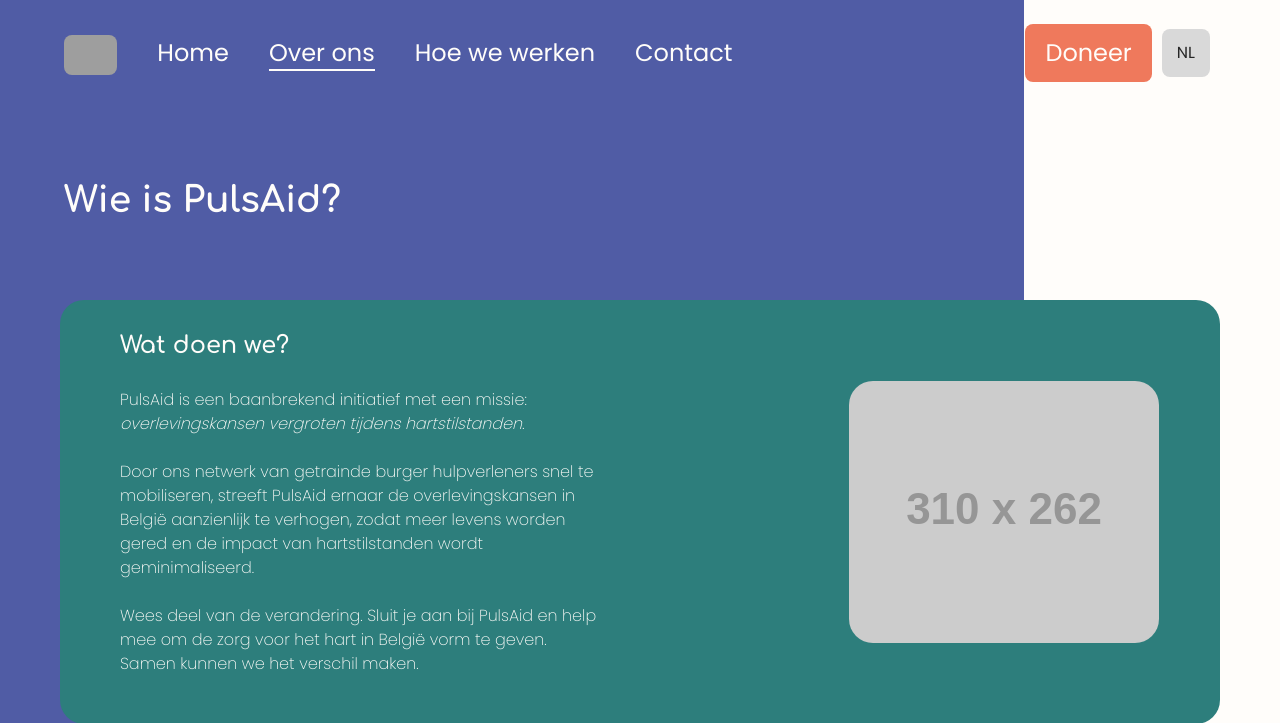
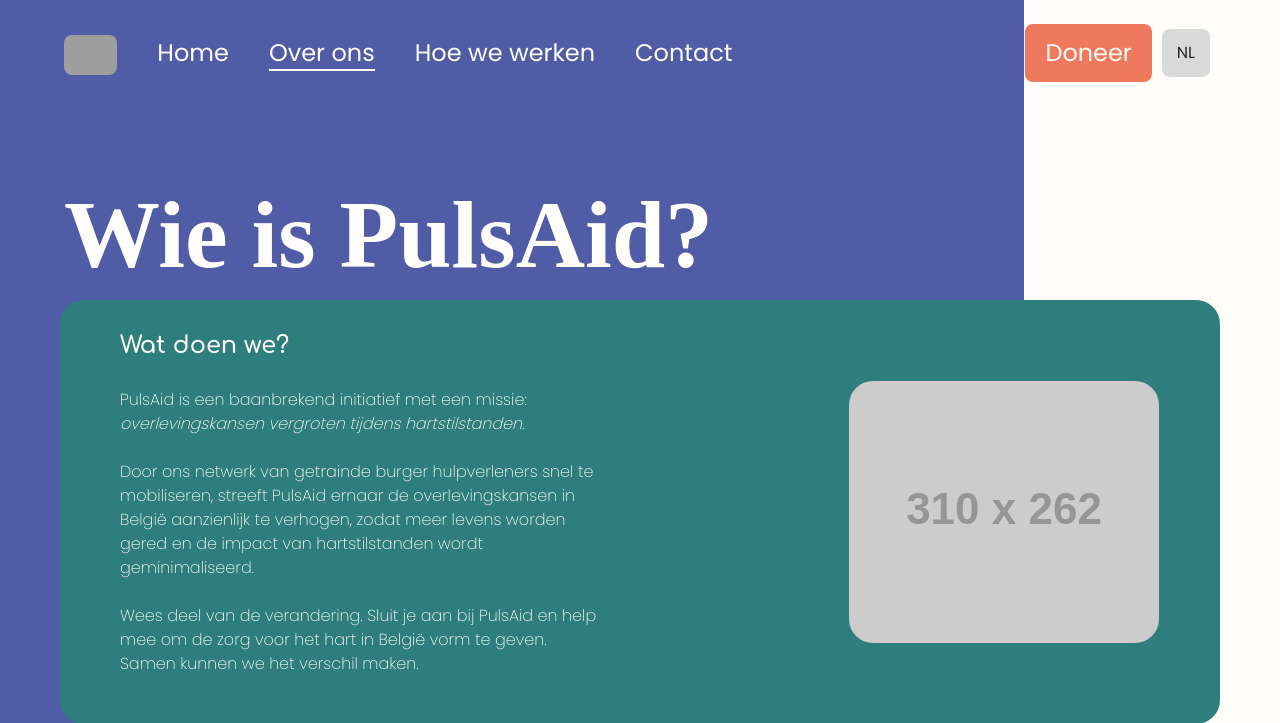
Before and after one commit to yoyoplayer12/pulsaid, a PHP site: page /nl/about.html in a window 1280 px wide. Shown: the top 723 px of the page. Run offline with PHP 8.4, Linux system fonts and the light colour scheme; grey boxes labelled with a size stand in for pictures from a placeholder-image service; some libraries are stand-ins or nearby versions; some web fonts are replaced; grey boxes are pictures that could not be loaded.

Commit message:
Fix: proxima soft on h1

```diff
--- a/assets/css/style.css
+++ b/assets/css/style.css
@@ -1,3 +1,5 @@
+@import url("https://use.typekit.net/jvl1kge.css");
+
 :root{
     /* main color */
     --main-color: #2D7E7C;
@@ -21,6 +23,7 @@
 }
 
 /* poppins */
+
 
 @font-face {
     font-family: "poppins-extralight";
@@ -60,8 +63,10 @@ body{
     box-sizing: border-box;
 }
 h1{
-    font-family: "comfortaa-bold", sans-serif;
-    font-size: 36px;
+    font-family: 'proxima-soft';
+    font-weight: 800;
+    font-style: normal;
+    font-size: 96px;
     color: var(--white-color);
 }
 h2{
--- a/nl/about.html
+++ b/nl/about.html
@@ -4,8 +4,8 @@
 <head>
     <meta charset="UTF-8">
     <meta name="viewport" content="width=device-width, initial-scale=1.0">
-    <link rel="stylesheet" href="/assets/css/normalize.css">
-    <link rel="stylesheet" href="/assets/css/style.css">
+    <link rel="stylesheet" href="../assets/css/normalize.css">
+    <link rel="stylesheet" href="../assets/css/style.css">
     <link rel="icon" href="https://pulsaid.blob.core.windows.net/icons/logo/secundair_icon_extrasmall.png" type="image/x-icon" />
     <meta name="application-name" content="PulsAid">
     <meta name="description"
--- a/nl/index.html
+++ b/nl/index.html
@@ -3,9 +3,10 @@
 <head>
     <meta charset="UTF-8">
     <meta name="viewport" content="width=device-width, initial-scale=1.0">
-    <link rel="stylesheet" href="/assets/css/normalize.css">
-    <link rel="stylesheet" href="/assets/css/style.css">
+    <link rel="stylesheet" href="../assets/css/normalize.css">
+    <link rel="stylesheet" href="../assets/css/style.css">
     <link rel="icon" href="https://pulsaid.blob.core.windows.net/icons/logo/secundair_icon_extrasmall.png" type="image/x-icon" />
+
 
     <meta name="application-name" content="PulsAid">
     <meta name="description"
```
